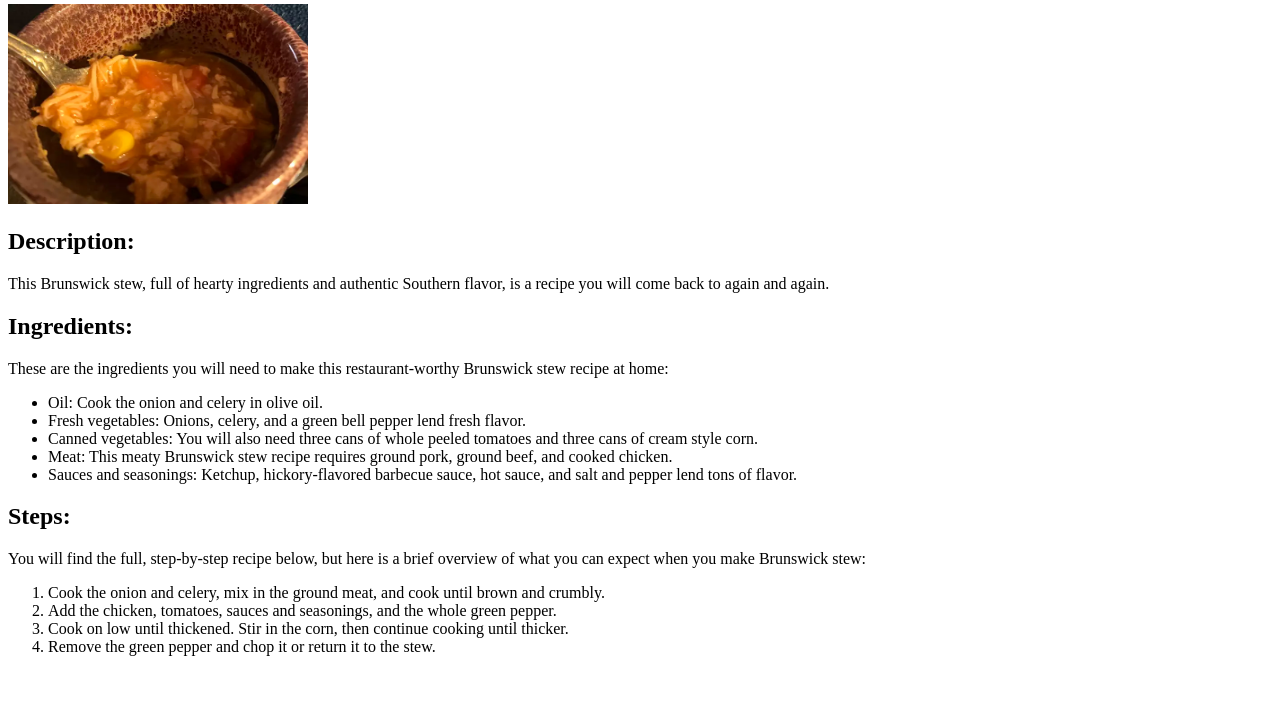
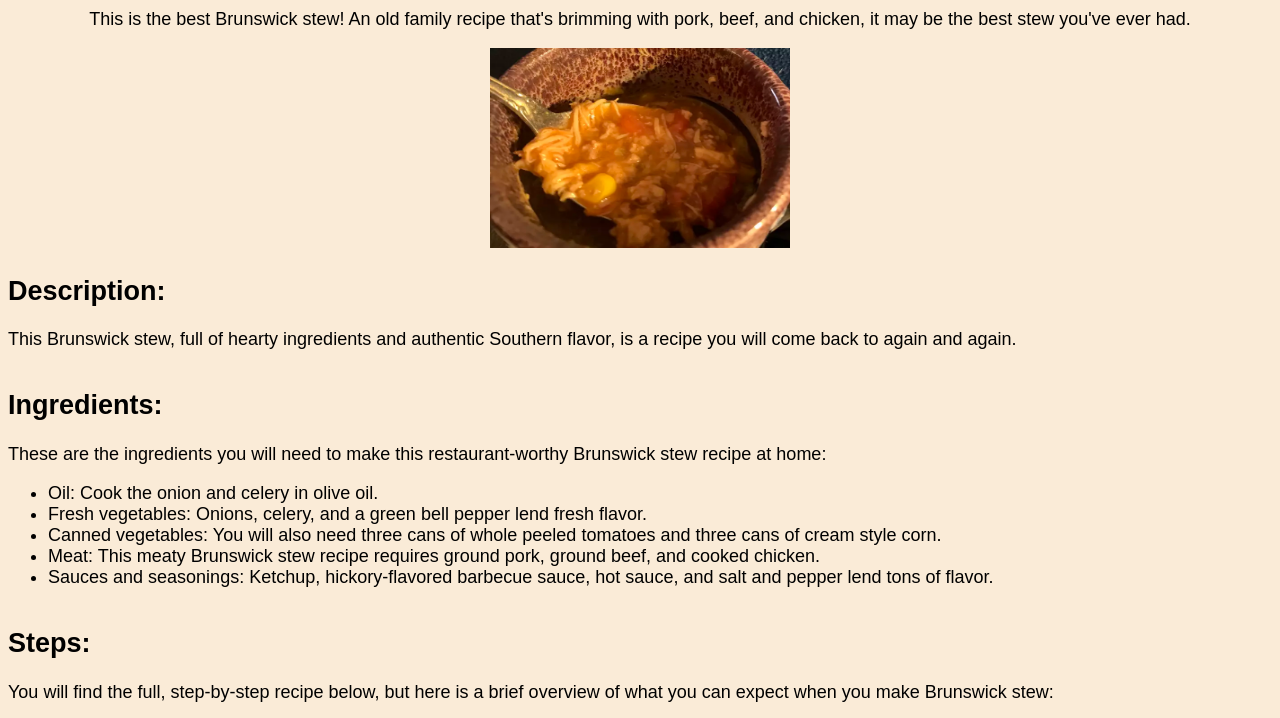
Before and after one commit to jasko998/odin-recipes, a plain HTML site: page brunswick-stew.html in a window 1280 px wide. Shown: the part 139-857 px from the top of the page. Before the commit the page ends 811 px from the top, so only its background shows below. Drawn offline with Linux system fonts and the light colour scheme; the site is published under a folder, as on GitHub Pages, so addresses that start at the root find nothing.

```diff
--- a/brunswick-stew.html
+++ b/brunswick-stew.html
@@ -3,7 +3,7 @@
     <head>
         <meta charset="UTF-8">
         <html lang="en">
-        <link rel="stylesheet" href="/styles.css">
+        <link rel="stylesheet" href="styles.css">
             <title>Brunswick Stew</title>
     </head>
 
```
Also changed, not shown: carrot-cake.html (+1 -1 lines), homemade-pasta.html (+1 -1 lines), index.html (+1 -1 lines).
